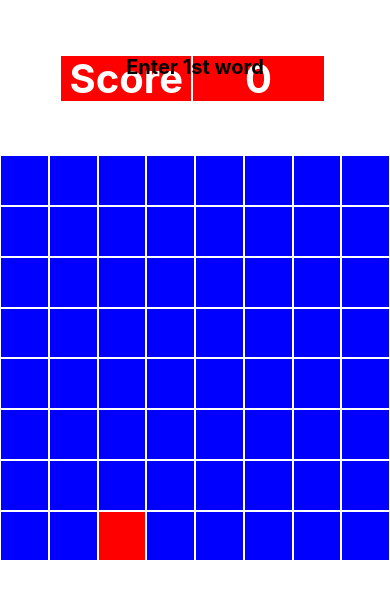
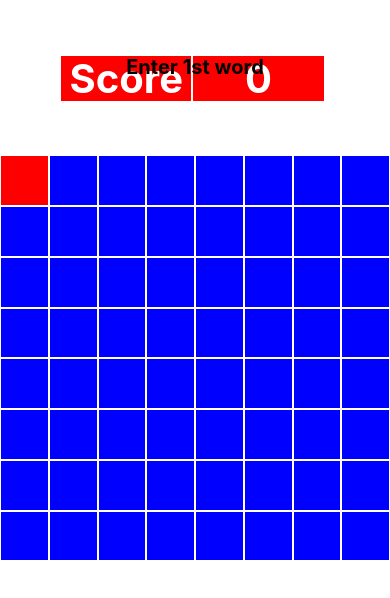
Before and after one commit to kbrownc/project-game05, a React Native app: screen / in a window 390 px wide. Shown: the top 598 px of the page. Built offline with nearby package versions, Linux system fonts and the light colour scheme.

Commit message:
Fixed square 0 bug

```diff
--- a/App.js
+++ b/App.js
@@ -23,7 +23,7 @@ const numRows = 8;
 
 let newBoard = new Array(numColumns * numRows).fill('');
 let randomNumber = Math.floor(Math.random() * 63);
-newBoard[randomNumber] = ' ';
+newBoard[0] = ' ';
 
 export default function App() {
   const [{ message, score, board, letterHistory, squareHistory }, setGameState] = useState({
@@ -56,7 +56,7 @@ export default function App() {
       console.log('RESET');
       newBoard[randomNumber] = '';
       randomNumber = Math.floor(Math.random() * 63);
-      newBoard[randomNumber] = ' ';
+      newBoard[0] = ' ';
       return {
         message: 'Enter 1st word',
         score: 0,
@@ -134,10 +134,12 @@ export default function App() {
             workBoard[i] === ' ' &&
             (workBoard[i + 1] !== ' ' &&
               workBoard[i + 1] !== '' &&
+              j % 8 <  7 &&
               (workBoard[i + 8] !== ' ' && workBoard[i + 8] !== '') |
                 (workBoard[i - 8] !== ' ' && workBoard[i - 8] !== '')) |
               (workBoard[i - 1] !== ' ' &&
                 workBoard[i - 1] !== '' &&
+                j % 8 >  0 &&
                 (workBoard[i + 8] !== ' ' && workBoard[i + 8] !== '') |
                   (workBoard[i - 8] !== ' ' && workBoard[i - 8] !== ''))
           ) {
```
